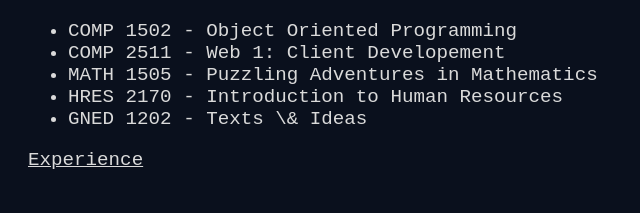
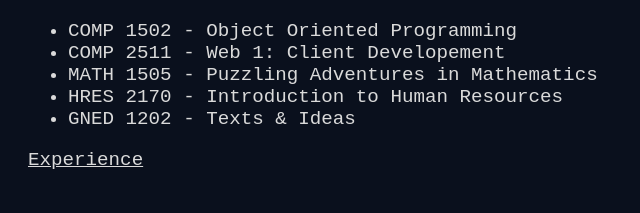
Before and after one commit to coltono/ormon.ca, a plain HTML site: page index.html in a window 1280 px wide. Shown: the part 3184-3397 px from the top of the page, 124-764 px from the left. Drawn offline with Linux system fonts and the light colour scheme; a web font is replaced by a local one.

Commit message:
small changes.

```diff
--- a/index.html
+++ b/index.html
@@ -114,7 +114,7 @@
           <li>COMP 2511 - Web 1: Client Developement</li>
           <li>MATH 1505 - Puzzling Adventures in Mathematics</li>
           <li>HRES 2170 - Introduction to Human Resources</li>
-          <li>GNED 1202 - Texts \& Ideas</li>
+          <li>GNED 1202 - Texts & Ideas</li>
         </ul>
       </div>
       <div><a href="#experience">Experience</a></div>
```
